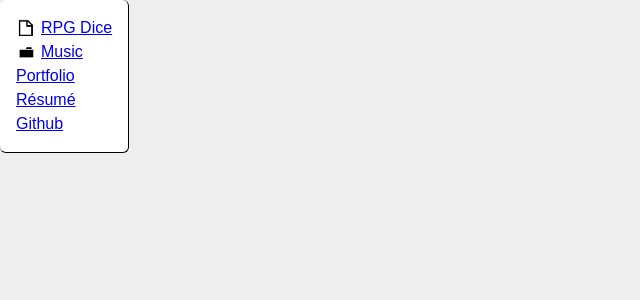
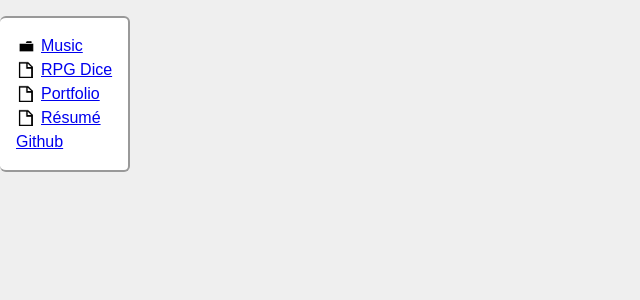
Before and after one commit to smithmd/noiseparticles, a PHP site: page / in a window 1280 px wide. Shown: the part 18-318 px from the top of the page, without its empty margins (0-640 px from the left). Run offline with PHP 8.4, Linux system fonts and the light colour scheme.

Commit message:
tweaked style of dice roller... and also fixed menu builder for dreamhost

```diff
--- a/index.php
+++ b/index.php
@@ -23,7 +23,7 @@
     <div id="menu_container">
       <?php include 'menu.php'; ?>
     </div>
-    <div id="main_content"></div>
+    <div id="main_content" style="display:none"></div>
     <script type="application/javascript" src="/js/jquery-2.1.0.js"></script>
     <script type="application/javascript">
       $(document).ready(function () {
@@ -31,17 +31,17 @@
         $('li ul').hide();
         $('#dice_link').click(function() {
           $.get('/dice/index.html',function (data) {
-            main_content.html(data);
+            main_content.html(data).show();
           });
         });
         $('#portfolio_link').click(function () {
           $.get('/portfolio', function (data) {
-            main_content.html(data);
+            main_content.html(data).show();
           });
         });
         $('#resume_link').click( function () {
           $.get('/resume', function (data) {
-            main_content.html(data);
+            main_content.html(data).show();
           });
         });
         $('.music_list_link').click(function() {
--- a/menu.php
+++ b/menu.php
@@ -8,11 +8,11 @@
 
 ?>
 <ul id="menu">
-  <li><a href="javascript:void(0);" id="dice_link" class="file">RPG Dice</a></li>
   <li><a href="javascript:void(0)" class="music_list_link folder">Music<a/>
     <?php include 'music_lister.php' ?>
   </li>
-  <li><a href="javascript:void(0);" id="portfolio_link">Portfolio</a></li>
-  <li><a href="javascript:void(0);" id="resume_link">R&eacute;sum&eacute;</a></li>
+  <li><a href="javascript:void(0);" id="dice_link" class="file">RPG Dice</a></li>
+  <li><a href="javascript:void(0);" id="portfolio_link" class="file">Portfolio</a></li>
+  <li><a href="javascript:void(0);" id="resume_link" class="file">R&eacute;sum&eacute;</a></li>
   <li><a href="https://github.com/theguitarizt">Github</a></li>
 </ul>
--- a/music_lister.php
+++ b/music_lister.php
@@ -45,7 +45,7 @@
 
   function list_contents($file) {
     if ($handle = opendir($file)) {
-      $files = scandir($file,SCANDIR_SORT_ASCENDING);
+      $files = scandir($file,0);
       foreach($files as $new_file) {
         if ($new_file !== '.' && $new_file !== '..') {
           $new_file = $file . DIRECTORY_SEPARATOR . $new_file;
--- a/sass/style.css
+++ b/sass/style.css
@@ -5,9 +5,18 @@
   position: relative;
   background-color: #efefef; }
 
+header {
+  margin-bottom: 1em; }
+
 #audio_container {
   display: inline-flex;
   margin: 0 auto; }
+
+#main_content {
+  padding: 1em 2em;
+  background-color: white;
+  border: 2px solid #999;
+  max-width: 65%; }
 
 #menu_container {
   display: inline-flex;
@@ -15,7 +24,8 @@
   max-width: 25%;
   top: 0;
   left: 0;
-  clear: right; }
+  clear: right;
+  margin-right: 2em; }
 
 #menu {
   display: inline-block;
@@ -26,8 +36,9 @@
   list-style: none;
   padding: 1em;
   margin: 0;
-  border-right: 1px solid black;
-  border-bottom: 1px solid black;
+  border-right: 2px solid #999;
+  border-bottom: 2px solid #999;
+  border-top: 2px solid #999;
   border-radius: 6px;
   background-color: #fff; }
   #menu ul {
--- a/sass/style.scss
+++ b/sass/style.scss
@@ -6,9 +6,20 @@
   background-color:#efefef;
 }
 
+header {
+  margin-bottom:1em;
+}
+
 #audio_container {
   display:inline-flex;
   margin:0 auto;
+}
+
+#main_content {
+  padding:1em 2em;
+  background-color: white;
+  border:2px solid #999;
+  max-width: 65%;
 }
 
 #menu_container {
@@ -18,6 +29,7 @@
   top:0;
   left:0;
   clear:right;
+  margin-right:2em;
 }
 
 #menu {
@@ -29,8 +41,9 @@
   list-style: none;
   padding:1em;
   margin:0;
-  border-right: 1px solid black;
-  border-bottom: 1px solid black;
+  border-right: 2px solid #999;
+  border-bottom: 2px solid #999;
+  border-top: 2px solid #999;
   border-radius: 6px;
   background-color: #fff;
   ul {
```
Also changed, not shown: dice/index.html (+5 -4 lines).
